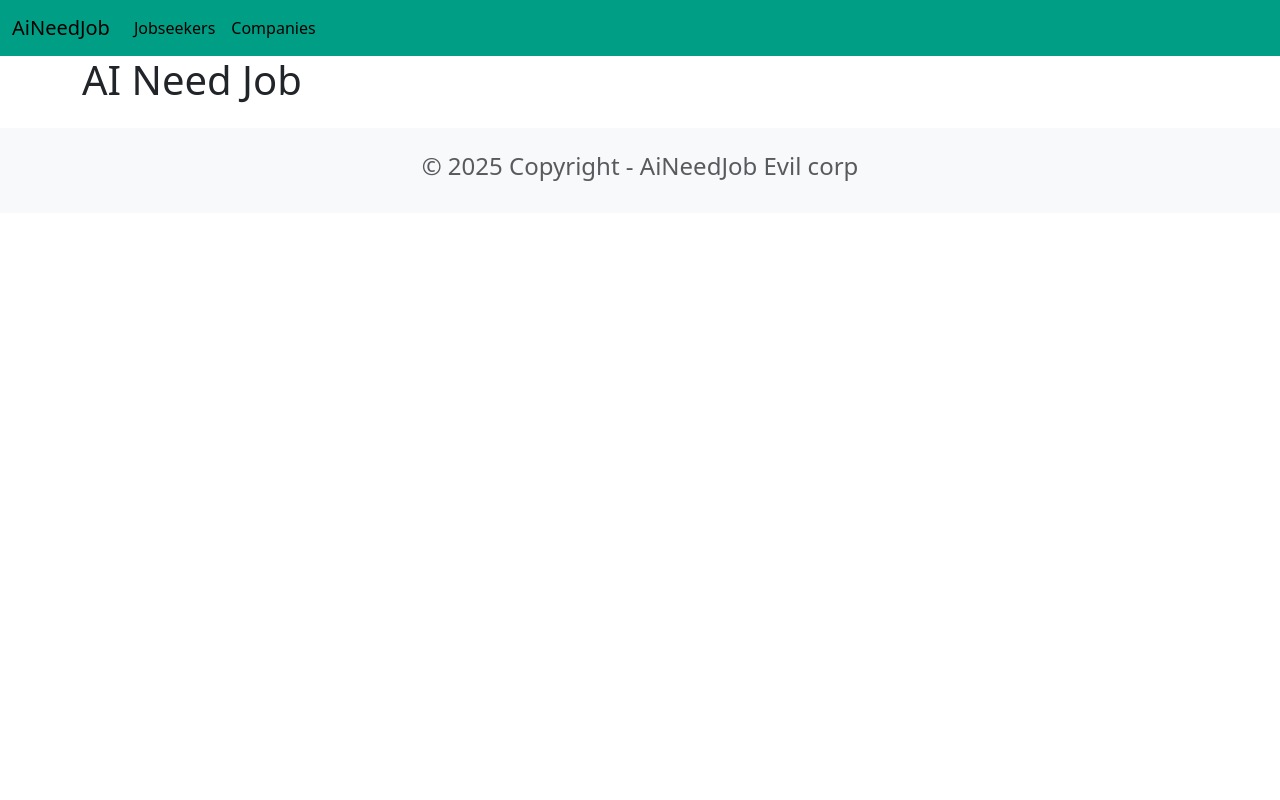
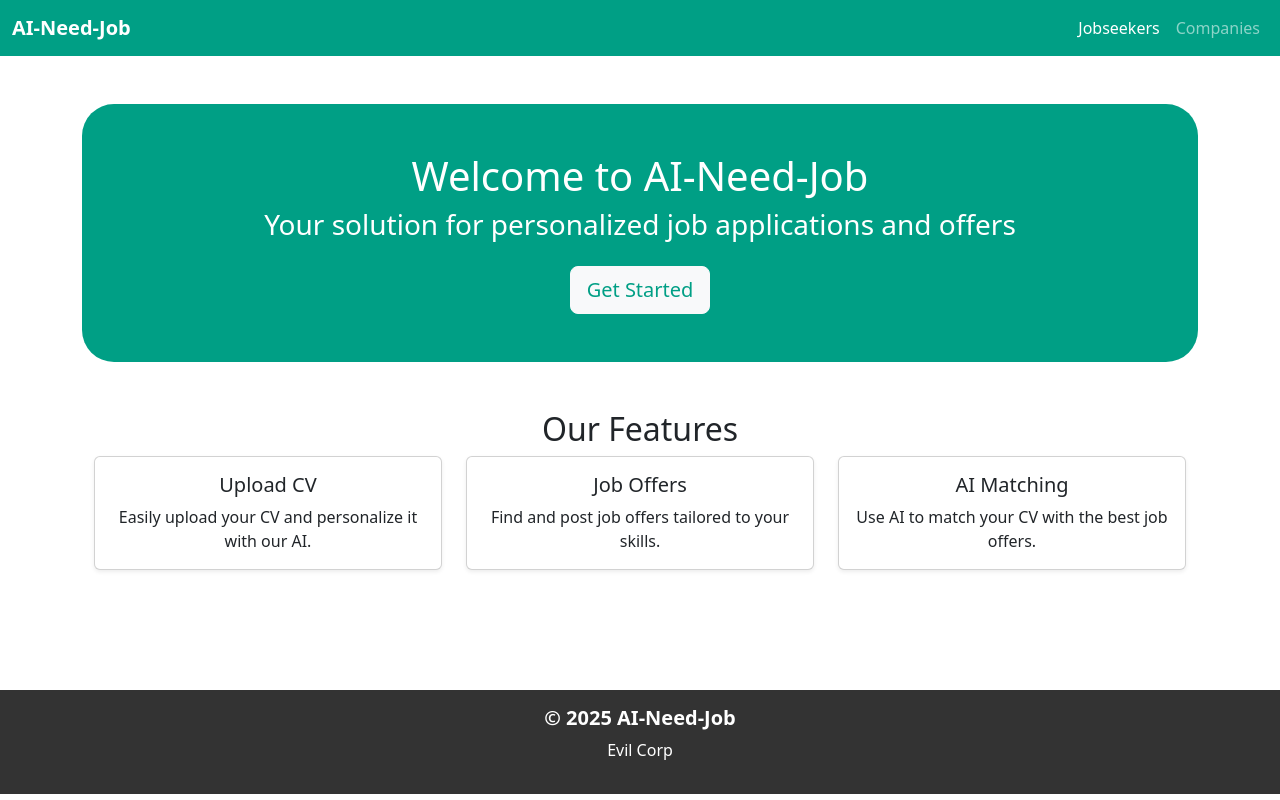
Before and after one commit to fcastroj/AI-Need-Job, a Django app: template CVapp/templates/home.html in a window 1280 px wide. Run offline with Django 5.2, Linux system fonts and the light colour scheme; the template is opened without the code that fills it, so the values that code supplies are empty.

Commit message:
home page

```diff
--- a/AiNeedJob/templates/base.html
+++ b/AiNeedJob/templates/base.html
@@ -1,38 +1,46 @@
+<!DOCTYPE html>
+<html lang="en">
 <head>
-    <link href="https://cdn.jsdelivr.net/npm/bootstrap@5.3.3/dist/css/bootstrap.min.css" rel="stylesheet" integrity="sha384-QWTKZyjpPEjISv5WaRU9OFeRpok6YctnYmDr5pNlyT2bRjXh0JMhjY6hW+ALEwIH" crossorigin="anonymous">
-    <script src="https://cdn.jsdelivr.net/npm/bootstrap@5.3.3/dist/js/bootstrap.bundle.min.js" integrity="sha384-YvpcrYf0tY3lHB60NNkmXc5s9fDVZLESaAA55NDzOxhy9GkcIdslK1eN7N6jIeHz" crossorigin="anonymous"></script>
+    <meta charset="UTF-8">
+    <meta name="viewport" content="width=device-width, initial-scale=1.0">
+    <title>AI-Need-Job</title>
+    <link href="https://cdn.jsdelivr.net/npm/bootstrap@5.3.3/dist/css/bootstrap.min.css" rel="stylesheet">
 </head>
-
-<nav class="navbar navbar-expand-lg" style="background-color: #009f85;">
+<body>
+    <!-- Navbar -->
+    <nav class="navbar navbar-expand-lg navbar-dark" style="background-color: #009f85;">
         <div class="container-fluid">
-      <a class="navbar-brand" href="{% url 'home' %}">AiNeedJob</a>
-      <button class="navbar-toggler" type="button" data-bs-toggle="collapse" data-bs-target="#navbarSupportedContent" aria-controls="navbarSupportedContent" aria-expanded="false" aria-label="Toggle navigation">
+            <a class="navbar-brand fw-bold" href="{% url 'home' %}">AI-Need-Job</a>
+            <button class="navbar-toggler" type="button" data-bs-toggle="collapse" data-bs-target="#navbarNav" aria-controls="navbarNav" aria-expanded="false" aria-label="Toggle navigation">
                 <span class="navbar-toggler-icon"></span>
             </button>
-      <div class="collapse navbar-collapse" id="navbarSupportedContent">
-        <ul class="navbar-nav me-auto mb-2 mb-lg-0">
+            <div class="collapse navbar-collapse" id="navbarNav">
+                <ul class="navbar-nav ms-auto">
                     <li class="nav-item">
                         <a class="nav-link active" aria-current="page" href="{% url 'upload_cv' %}">Jobseekers</a>
                     </li>
                     <li class="nav-item">
-            <a class="nav-link active" href="#">Companies</a>
+                        <a class="nav-link" href="#">Companies</a>
                     </li>
                 </ul>
             </div>
         </div>
     </nav>
 
-  <div class="container">
+    <!-- Content Container -->
+    <div class="container py-5">
         {% block content %}
         {% endblock content %}
     </div>
 
-  <footer class="text-center text-lg-start bg-light text-muted mt-4">
+    <!-- Footer -->
+    <footer class=" text-center text-white py-3 mt-4" style="background-color: #333;">
         <div class="container">
-        <div class="row">
-            <div class="text-center p-4">
-                <h4>© 2025 Copyright - AiNeedJob Evil corp</h4>
-            </div>
-        </div>
+            <h5 class="fw-bold">© 2025 AI-Need-Job</h5>
+            <p>Evil Corp</p>
         </div>
     </footer>
+
+    <script src="https://cdn.jsdelivr.net/npm/bootstrap@5.3.3/dist/js/bootstrap.bundle.min.js"></script>
+</body>
+</html>
--- a/CVapp/templates/home.html
+++ b/CVapp/templates/home.html
@@ -1,4 +1,44 @@
 {% extends 'base.html'%}
 {% block content %}
-<h1>AI Need Job</h1>
+<header class="rounded-5 text-white text-center py-5" style="background-color:#009f85;">
+    <div class="container">
+        <h1>Welcome to AI-Need-Job</h1>
+        <h3>Your solution for personalized job applications and offers</h3>
+        <a href="#" class="btn btn-light btn-lg mt-3" style="color: #009f85;">Get Started</a>
+    </div>
+</header>
+
+
+<section class="py-5 text-center">
+    <div class="container">
+        <h2>Our Features</h2>
+        <div class="row row-cols-1 row-cols-md-3 g-4">
+            <div class="col">
+                <div class="card h-100 shadow-sm">
+                    <div class="card-body">
+                        <h5 class="card-title">Upload CV</h5>
+                        <p class="card-text">Easily upload your CV and personalize it with our AI.</p>
+                    </div>
+                </div>
+            </div>
+            <div class="col">
+                <div class="card h-100 shadow-sm">
+                    <div class="card-body">
+                        <h5 class="card-title">Job Offers</h5>
+                        <p class="card-text">Find and post job offers tailored to your skills.</p>
+                    </div>
+                </div>
+            </div>
+            <div class="col">
+                <div class="card h-100 shadow-sm">
+                    <div class="card-body">
+                        <h5 class="card-title">AI Matching</h5>
+                        <p class="card-text">Use AI to match your CV with the best job offers.</p>
+                    </div>
+                </div>
+            </div>
+        </div>
+    </div>
+</section>
+
 {% endblock content %}
--- a/CVapp/views.py
+++ b/CVapp/views.py
@@ -3,7 +3,7 @@ from .forms import UploadFileForm
 from PyPDF2 import PdfReader
 
 def home(request):
-    return render(request, 'home.html')
+    return render(request, 'prueba.html')
 
 def extract_text_from_pdf(file):
     pdf_reader = PdfReader(file)
```
Also changed, not shown: CVapp/templates/JobseekerPage.html (+5 -12 lines). Lines whose indentation alone changed are shown as unchanged.
